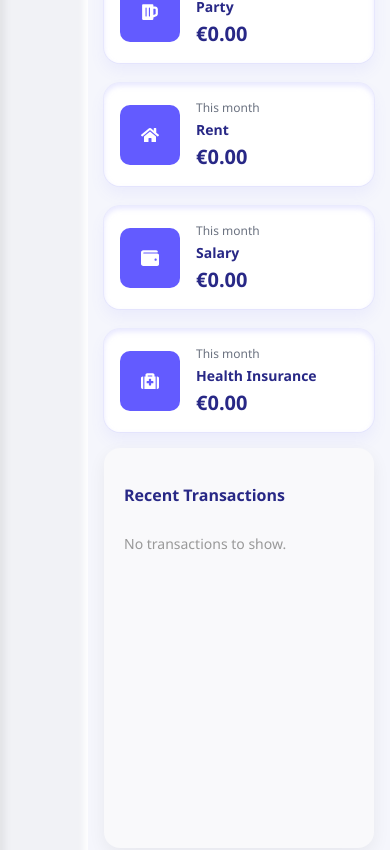
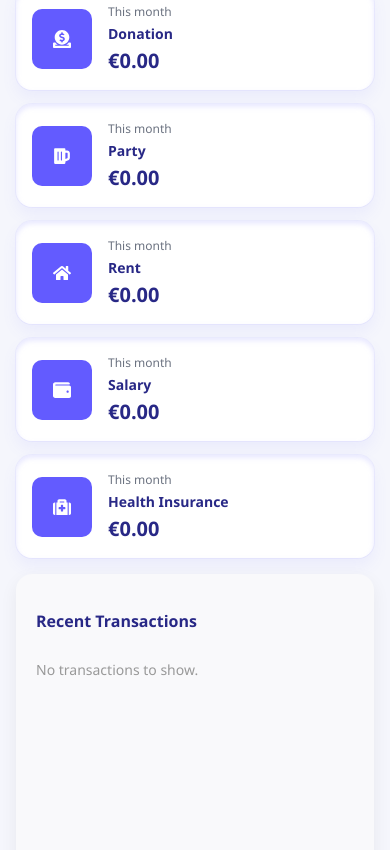
Before and after one commit to sardeshmukhrohit10/BudgetarySkeumorphic, a React (Create React App) app: page / in a window 390 px wide. Shown: the part 1147-1997 px from the top of the page. Built offline with nearby package versions, Linux system fonts and the light colour scheme.

Commit message:
basic fix

```diff
--- a/public/index.html
+++ b/public/index.html
@@ -3,7 +3,7 @@
   <head>
     <meta charset="utf-8" />
     <link rel="icon" href="%PUBLIC_URL%/favicon.ico" />
-    <meta name="viewport" content="width=device-width, initial-scale=1" />
+    <meta name="viewport" content="width=device-width, initial-scale=1, viewport-fit=cover" />
     <meta name="theme-color" content="#000000" />
     <meta
       name="description"
--- a/src/App.css
+++ b/src/App.css
@@ -16,6 +16,7 @@ body {
   flex: 1;
   padding: 30px;
   overflow: hidden;
+  min-width: 0;
 }
 
 .page {
@@ -55,6 +56,43 @@ p {
   .dashboard-body { flex-direction: column; gap: 16px; }
 }
 
-@media (max-width: 768px) {
+@media (max-width: 600px) {
+  .dashboard-container { flex-direction: column; }
+
+  .sidebar {
+    width: 100% !important;
+    min-height: auto !important;
+    padding: 12px 10px !important;
+    display: flex !important;
+    align-items: center !important;
+    gap: 8px !important;
+    position: sticky;
+    top: 0;
+    z-index: 5;
+  }
+
   .dashboard-main { padding: 16px; }
+
+  .summary-row,
+  .expense-grid {
+    display: grid !important;
+    grid-template-columns: 1fr !important;
+    gap: 14px !important;
+  }
+
+  .transactions-box {
+    height: auto !important;
+    max-height: calc(100dvh - 220px) !important;
+    overflow-y: auto !important;
+  }
+
+  .transaction-table table {
+    display: block;
+    overflow-x: auto;
+    white-space: nowrap;
+  }
 }
+
+@media (max-width: 380px) {
+  .transactions-box { max-height: calc(100dvh - 200px) !important; }
+}
--- a/src/components/AddTransactionModal.css
+++ b/src/components/AddTransactionModal.css
@@ -5,7 +5,7 @@
   display: flex;
   align-items: center;
   justify-content: center;
-  z-index: 999;
+  z-index: 20000;
   padding: 16px;
 }
 
@@ -20,7 +20,7 @@
 }
 
 .modal h2 {
-  margin: 0 0 6px;
+  margin: 0 0 6px 0;
   font-size: clamp(1.3rem, 1.2vw + 1rem, 1.6rem);
   color: #2c2c2c;
 }
--- a/src/components/ExpenseGrid.css
+++ b/src/components/ExpenseGrid.css
@@ -18,5 +18,5 @@
 }
 
 @media (max-width: 900px) {
-  .expense-grid { grid-template-columns: 1fr; }
+  .expense-grid { grid-template-columns: 1fr !important; }
 }
--- a/src/components/Sidebar.css
+++ b/src/components/Sidebar.css
@@ -9,6 +9,7 @@
   box-shadow:
     inset -4px -4px 6px #ffffff,
     inset 4px 4px 8px rgba(0, 0, 0, 0.08);
+  flex: 0 0 auto;
 }
 
 .logo {
@@ -30,7 +31,9 @@
   border-radius: 14px;
   font-size: 14px;
   cursor: pointer;
-  box-shadow: -3px -3px 6px #ffffff, 3px 3px 6px rgba(0, 0, 0, 0.1);
+  box-shadow:
+    -3px -3px 6px #ffffff,
+    3px 3px 6px rgba(0, 0, 0, 0.1);
   color: #1e1e50;
   transition: transform 0.2s;
 }
@@ -41,8 +44,9 @@
 .nav-button.active {
   background-color: #635bff;
   color: #ffffff;
-  box-shadow: inset -2px -2px 4px rgba(255,255,255,0.5),
-              inset 2px 2px 4px rgba(0,0,0,0.1);
+  box-shadow:
+    inset -2px -2px 4px rgba(255, 255, 255, 0.5),
+    inset 2px 2px 4px rgba(0, 0, 0, 0.1);
 }
 
 @media (max-width: 992px) { .sidebar { width: 200px; } }
```
